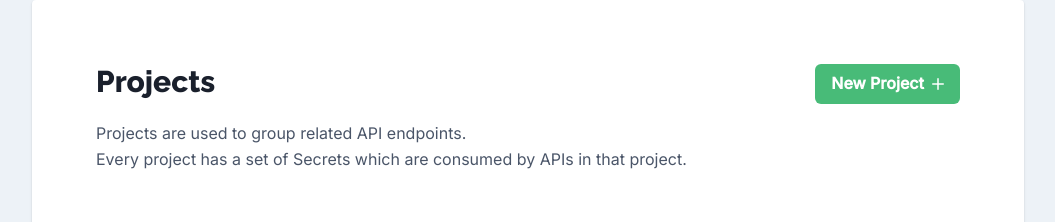
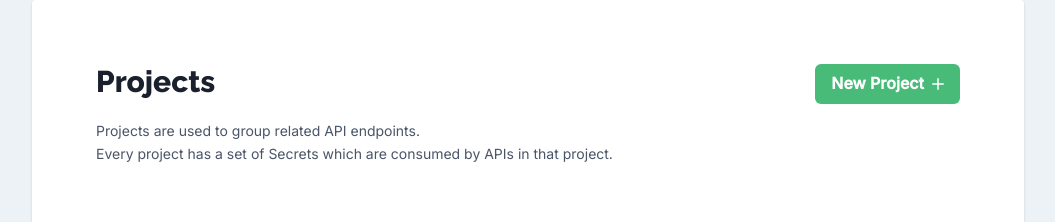
Before and after one commit to blenderskool/diode, a Next.js app: page /projects in a window 1280 px wide. Shown: the top 222 px of the page, without its empty margins (112-1167 px from the left). Built offline with nearby package versions, Linux system fonts and the light colour scheme; no server answers; the database is empty.

Commit message:
Reduce help text size

```diff
--- a/pages/projects/index.tsx
+++ b/pages/projects/index.tsx
@@ -27,6 +27,7 @@ import { Project } from '@prisma/client';
 import axios from 'axios';
 
 import prisma from '../../lib/prisma';
+import HelpText from '../../components/HelpText';
 
 type ProjectData = (Project & {
   _count: {
@@ -83,11 +84,11 @@ export default function Projects({ projects }: Props) {
           New Project
         </Button>
       </Flex>
-      <Text color="gray.600" mt="4" lineHeight="tall">
+      <HelpText mt="4">
         Projects are used to group related API endpoints.
         <br />
         Every project has a set of Secrets which are consumed by APIs in that project.
-      </Text>
+      </HelpText>
       <Grid mt="16" gap="4" templateColumns="repeat(3, 1fr)">
         {projects.map((project) => (
           <NextLink href={`/projects/${project.id}`} key={project.id}>
```
